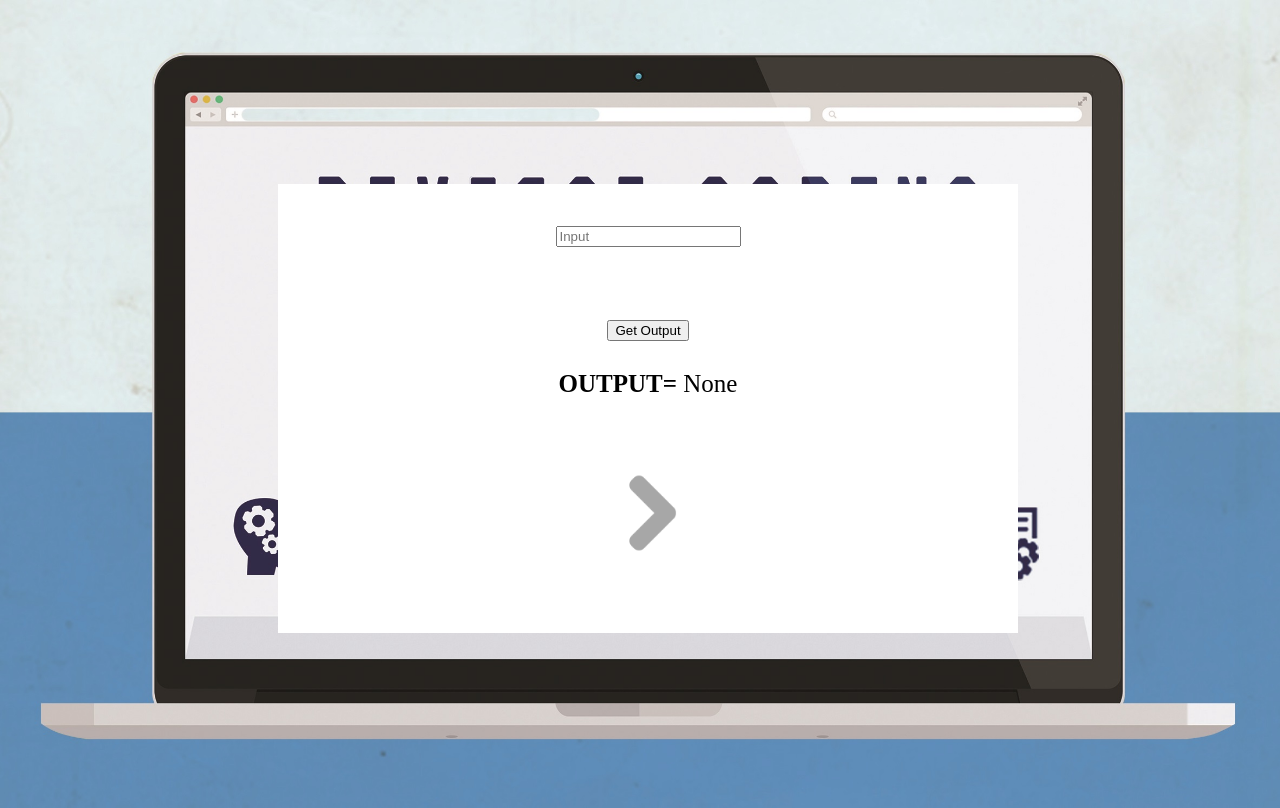
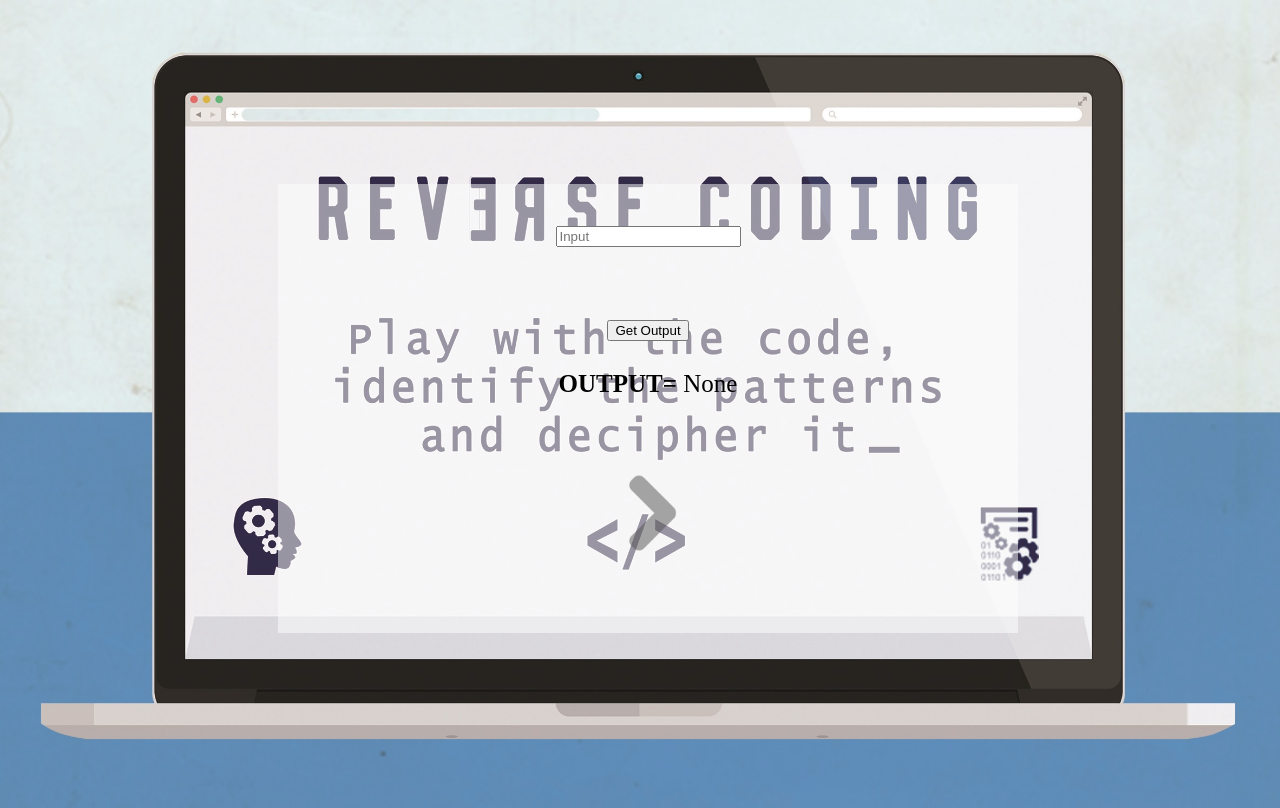
Before and after one commit to DevangJ/WIE, a Flask app: page /first in a window 1280 px wide. Run offline with Flask 2, Linux system fonts and the light colour scheme.

Commit message:
Background

```diff
--- a/static/useall.css
+++ b/static/useall.css
@@ -34,6 +34,7 @@ form
 	margin:50px auto;
 	font-size:2.5em;
 	width:700px;
+	background-color: rgba(255,255,255,0.5);
 }
 
 img
```
